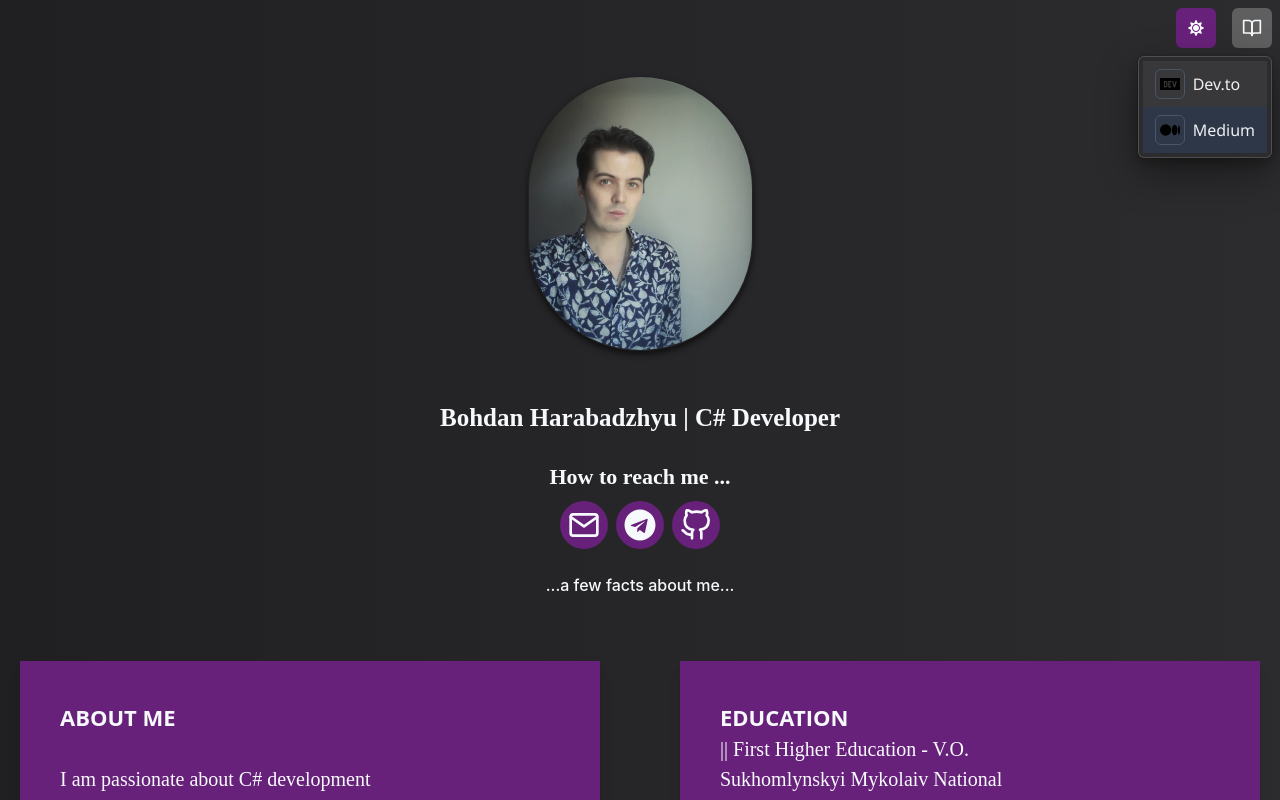
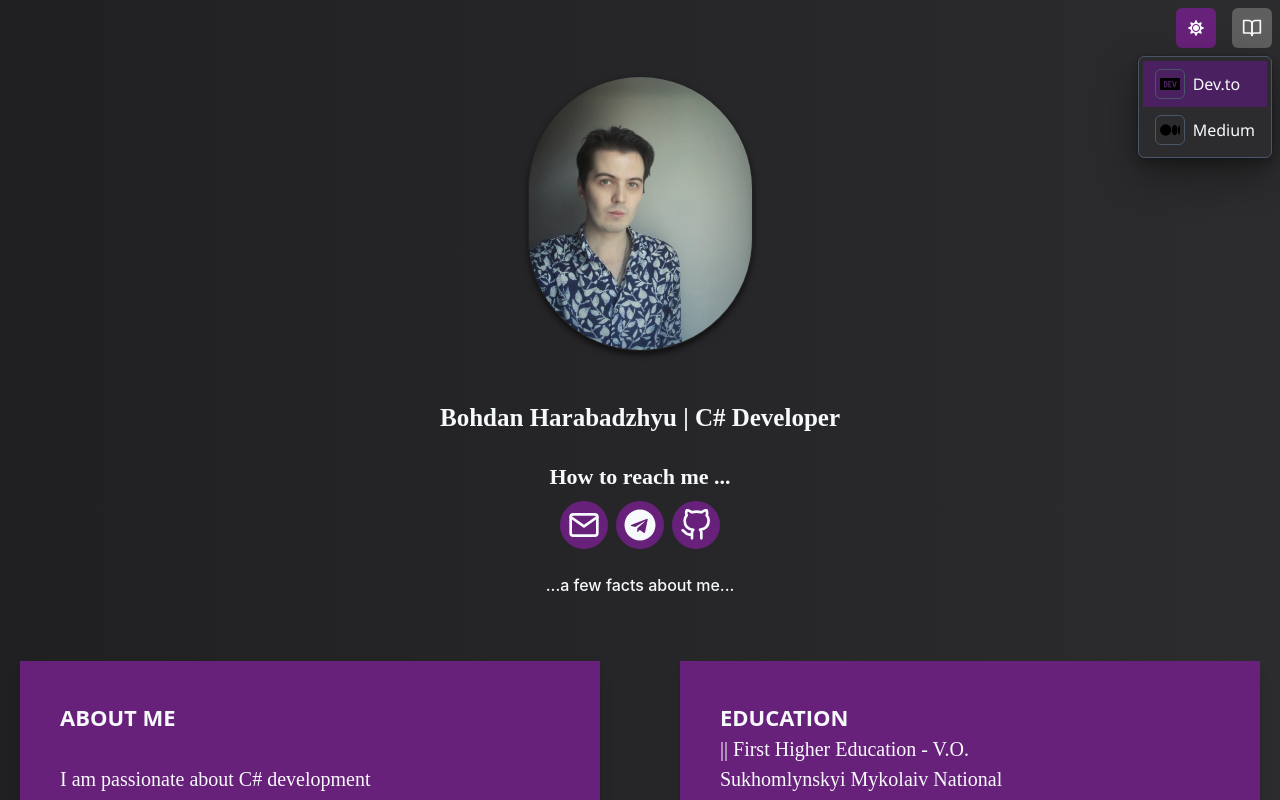
Before and after one commit to TheMysteriousStranger90/bohdan-harabadzhyu-homepage, a Next.js app: page / in a window 1280 px wide. Both pictures are taken after a click on the button 1252 px from the left and 28 px from the top of the page. Shown: the top 800 px of the page. Built offline with nearby package versions, Linux system fonts and the light colour scheme.

Commit message:
fix MenuItem in LinksMenuButton

```diff
--- a/src/components/ui/LinksMenuButton.tsx
+++ b/src/components/ui/LinksMenuButton.tsx
@@ -14,7 +14,27 @@ const LinksMenuButton: React.FC = () => {
   const buttonBackground = useColorModeValue('#1363d2', '#68217a');
   const buttonColor = useColorModeValue('#202023', '#f7fafc');
   const menuBackground = useColorModeValue('#ebf3fc', '#2c2c2e');
+  const menuItemBg = useColorModeValue('#ebf3fc', '#2c2c2e');
+  const menuItemHoverBg = useColorModeValue('#b6d6fe', '#4a2060');
+  const menuItemText = useColorModeValue('#202023', '#f7fafc');
   const borderColor = useColorModeValue('#e2e8f0', '#4a5568');
+
+  const itemProps = {
+    as: 'a' as const,
+    target: '_blank',
+    rel: 'noopener noreferrer',
+    py: 2,
+    px: 3,
+    lineHeight: '1.4',
+    minH: '36px',
+    display: 'flex',
+    alignItems: 'center',
+    bg: menuItemBg,
+    color: menuItemText,
+    _hover: { bg: menuItemHoverBg },
+    _focus: { bg: menuItemHoverBg, boxShadow: 'none' },
+    _active: { bg: menuItemHoverBg },
+  };
 
   return (
     <Menu>
@@ -25,28 +45,40 @@ const LinksMenuButton: React.FC = () => {
         color={buttonColor}
         backgroundColor={buttonBackground}
       />
-      <MenuList p={1} minW="auto" bg={menuBackground}>
+      <MenuList p={1} minW="auto" bg={menuBackground} borderColor={borderColor}>
         <MenuItem
-          as="a"
+          {...itemProps}
           href="https://dev.to/themysteriousstranger90"
-          target="_blank"
-          rel="noopener noreferrer"
-          py={2} px={3} lineHeight="1.4" minH="36px" display="flex" alignItems="center"
         >
-          <Box as="img" src="./devdotto.svg" alt="Dev.to" borderRadius="md"
-            border="1px solid" borderColor={borderColor} p={1} mr={2} width="30px" height="30px"
+          <Box
+            as="img"
+            src="./devdotto.svg"
+            alt="Dev.to"
+            borderRadius="md"
+            border="1px solid"
+            borderColor={borderColor}
+            p={1}
+            mr={2}
+            width="30px"
+            height="30px"
           />
           Dev.to
         </MenuItem>
         <MenuItem
-          as="a"
+          {...itemProps}
           href="https://medium.com/@bohdan.harabadzhyu"
-          target="_blank"
-          rel="noopener noreferrer"
-          py={2} px={3} lineHeight="1.4" minH="36px" display="flex" alignItems="center"
         >
-          <Box as="img" src="./medium.svg" alt="Medium" borderRadius="md"
-            border="1px solid" borderColor={borderColor} p={1} mr={2} width="30px" height="30px"
+          <Box
+            as="img"
+            src="./medium.svg"
+            alt="Medium"
+            borderRadius="md"
+            border="1px solid"
+            borderColor={borderColor}
+            p={1}
+            mr={2}
+            width="30px"
+            height="30px"
           />
           Medium
         </MenuItem>
```
